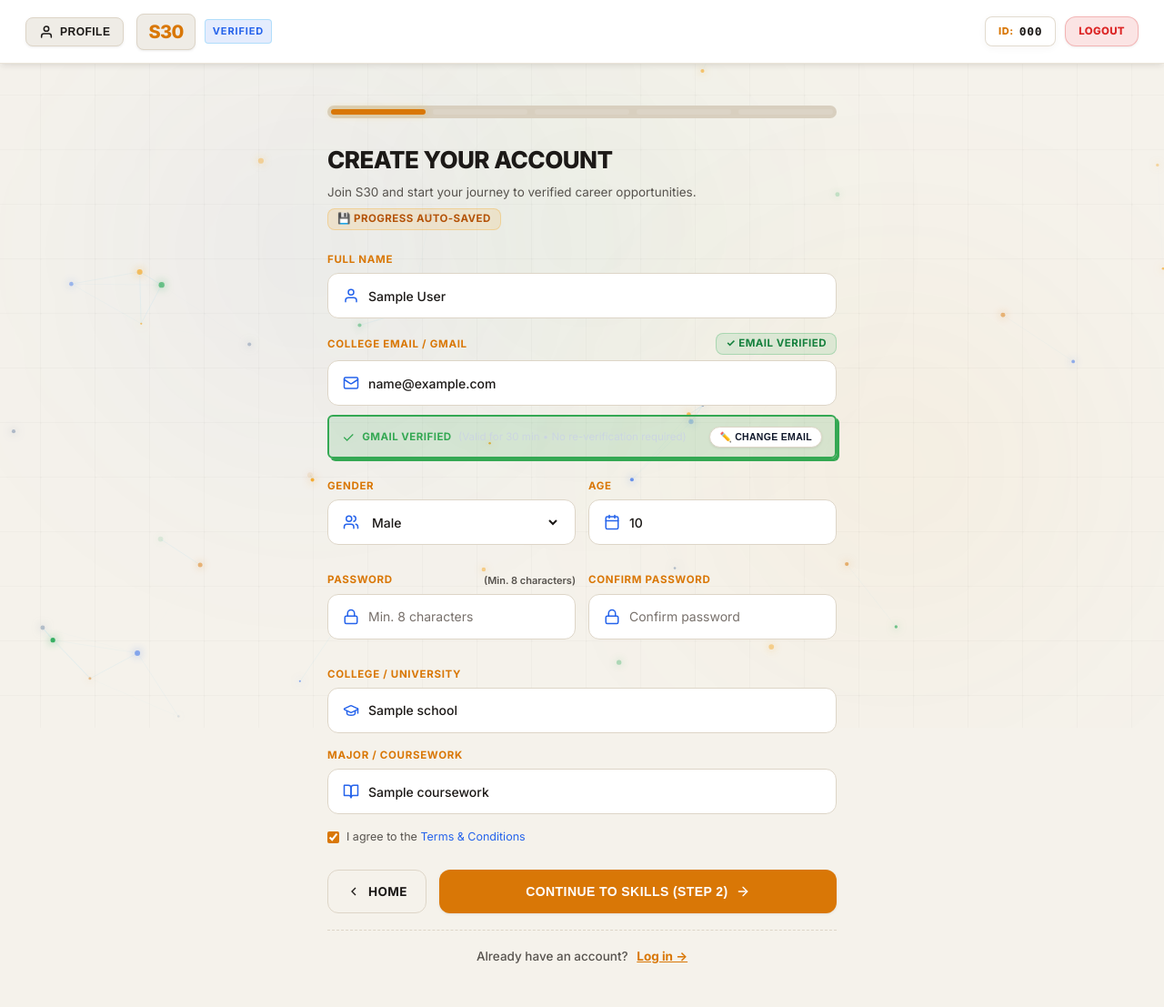
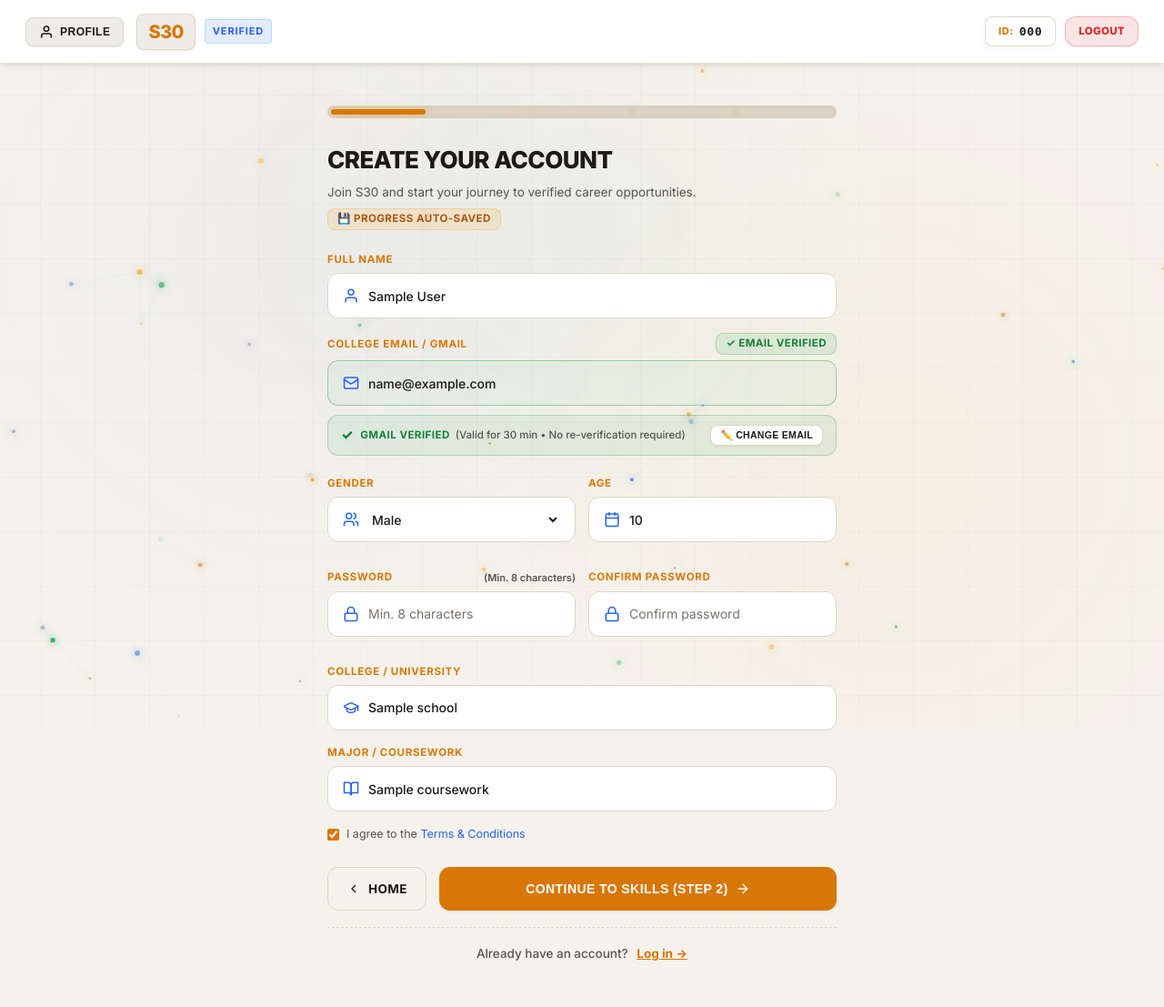
Before and after one commit to Rudra-Prasad-Rout/Skill-Matcher, a Flask app: template templates/profile.html in a window 1280 px wide. Shown: the whole page at 91% size. After the commit the page ends 1056 px from the top, so only its background shows below. Run offline with Flask 3, Linux system fonts and the light colour scheme; a user stored in the database is signed in; tables that the repository leaves empty hold one stand-in row (values such as "Sample post"); the template is opened without the code that fills it: most values are stand-ins (such as "Sample title", 1, 10 or a date in 2020).

Commit message:
feat(ui): harmonize gmail verified status banner and change email button with design system

```diff
--- a/templates/profile.html
+++ b/templates/profile.html
@@ -89,20 +89,20 @@
       ⚠️ Please enter a complete email with '@' and domain (e.g. name@gmail.com).
     </div>
 
-    <!-- Active 30-Minute Verified Status Banner -->
-    <div id="email-verified-helper" style="display: none; margin-top: 10px; background: rgba(52, 168, 83, 0.15); border: 2px solid #34A853; border-radius: 6px; padding: 10px 14px; font-size: 12px; color: #cbd5e1; justify-content: space-between; align-items: center; gap: 10px; flex-wrap: wrap; box-shadow: 3px 3px 0px #34A853;">
+    <!-- Active 30-Minute Verified Status Banner (Material Design 3 Theme Match) -->
+    <div id="email-verified-helper" style="display: none; margin-top: 10px; background: rgba(22, 163, 74, 0.08); border: 1px solid rgba(22, 163, 74, 0.28); border-radius: var(--md-shape-md); padding: 10px 14px; font-size: 12px; color: var(--s30-text-primary); justify-content: space-between; align-items: center; gap: 10px; flex-wrap: wrap; box-shadow: var(--md-elevation-0);">
       <div style="display: flex; align-items: center; gap: 8px;">
-        <span style="color: #34A853; font-size: 16px;">✓</span>
-        <div>
-          <strong style="color: #34A853; text-transform: uppercase; font-size: 11.5px; letter-spacing: 0.04em;">Gmail Verified</strong>
-          <span id="email-verified-timer-text" style="color: #cbd5e1; font-size: 11.5px; margin-left: 4px;">(Valid for 30 minutes • No re-verification required)</span>
+        <span style="color: #15803d; font-size: 15px; font-weight: 800;">✓</span>
+        <div style="display: flex; align-items: center; gap: 6px; flex-wrap: wrap;">
+          <strong style="color: #15803d; text-transform: uppercase; font-size: 11.5px; letter-spacing: 0.04em;">Gmail Verified</strong>
+          <span id="email-verified-timer-text" style="color: var(--s30-text-secondary); font-size: 11.5px; font-weight: 500;">(Valid for 30 minutes • No re-verification required)</span>
         </div>
       </div>
       <button
         type="button"
         onclick="unlockEmailChange()"
-        class="neo-btn neo-btn-white"
-        style="font-size: 10.5px !important; padding: 4px 10px !important; text-transform: uppercase;"
+        class="s30-btn-outline"
+        style="font-size: 10.5px !important; padding: 4px 10px !important; text-transform: uppercase; font-weight: 700; background: #ffffff !important; border: 1px solid var(--md-sys-color-outline) !important; color: var(--s30-text-primary) !important; border-radius: var(--md-shape-sm) !important; box-shadow: var(--md-elevation-1) !important;"
       >
         ✏️ Change Email
       </button>
@@ -367,11 +367,20 @@
     const helper = document.getElementById('email-verified-helper');
     const timerText = document.getElementById('email-verified-timer-text');
 
+    const emailContainer = document.getElementById('email-container');
+
     if (emailInput) {
       emailInput.value = emailVal;
       emailInput.readOnly = true;
-      emailInput.style.borderColor = '#34A853';
-      emailInput.style.background = '#0f1a30';
+      emailInput.style.borderColor = 'transparent';
+      emailInput.style.background = 'transparent';
+      emailInput.style.color = 'var(--s30-text-primary)';
+    }
+
+    if (emailContainer) {
+      emailContainer.style.borderColor = 'rgba(22, 163, 74, 0.4)';
+      emailContainer.style.background = 'rgba(22, 163, 74, 0.04)';
+      emailContainer.style.boxShadow = 'none';
     }
 
     if (sendBtnRow) sendBtnRow.style.display = 'none';
@@ -399,6 +408,7 @@
     localStorage.removeItem(VERIFY_CACHE_KEY);
 
     const emailInput = document.getElementById('email');
+    const emailContainer = document.getElementById('email-container');
     const sendBtnRow = document.getElementById('send-otp-row');
     const sendBtn = document.getElementById('btn-send-otp');
     const otpBox = document.getElementById('otp-verification-box');
@@ -410,6 +420,12 @@
       emailInput.style.borderColor = '';
       emailInput.style.background = '';
       emailInput.focus();
+    }
+
+    if (emailContainer) {
+      emailContainer.style.borderColor = '';
+      emailContainer.style.background = '';
+      emailContainer.style.boxShadow = '';
     }
 
     if (sendBtnRow) sendBtnRow.style.display = 'flex';
@@ -547,7 +563,7 @@
 
         if (feedback) {
           feedback.style.display = 'block';
-          feedback.style.color = '#34A853';
+          feedback.style.color = '#15803d';
           feedback.textContent = '✓ 6-Digit verification code dispatched to your Google Gmail inbox! Please check your email.';
         }
 
@@ -575,7 +591,7 @@
     if (!otpVal || otpVal.length < 4) {
       if (feedback) {
         feedback.style.display = 'block';
-        feedback.style.color = '#E0536C';
+        feedback.style.color = '#dc2626';
         feedback.textContent = '⚠️ Please enter the 6-digit code sent to your email.';
       }
       otpInput.focus();
@@ -607,7 +623,7 @@
 
         if (feedback) {
           feedback.style.display = 'block';
-          feedback.style.color = '#34A853';
+          feedback.style.color = '#15803d';
           feedback.textContent = '✓ ' + data.message;
         }
 
@@ -620,7 +636,7 @@
         }
         if (feedback) {
           feedback.style.display = 'block';
-          feedback.style.color = '#E0536C';
+          feedback.style.color = '#dc2626';
           feedback.textContent = '✕ ' + (data.error || 'Invalid code.');
         }
       }
```
